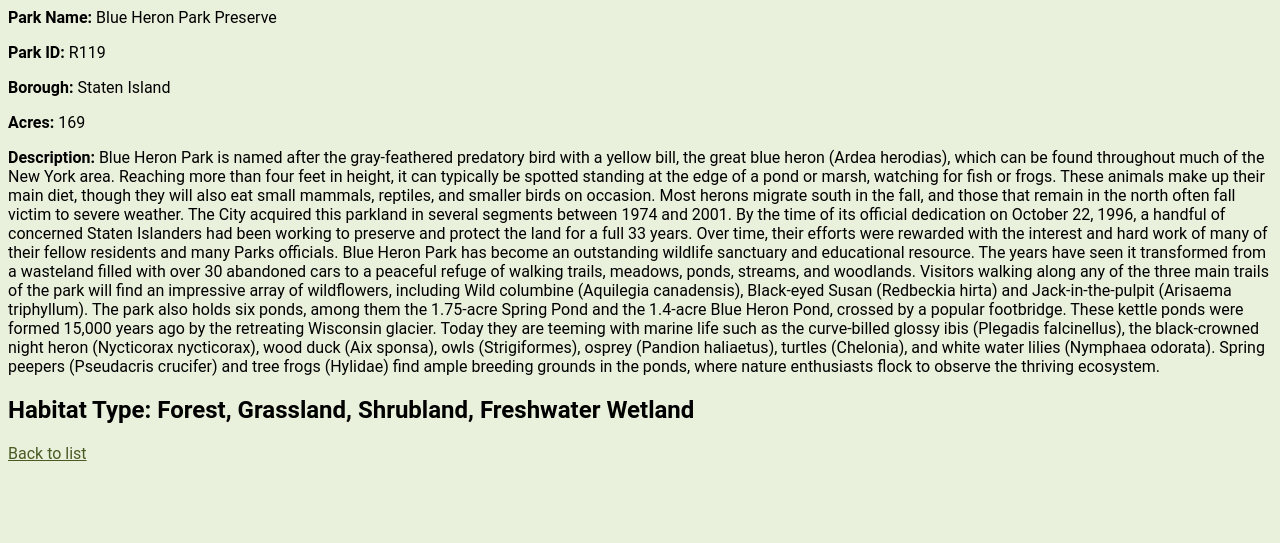
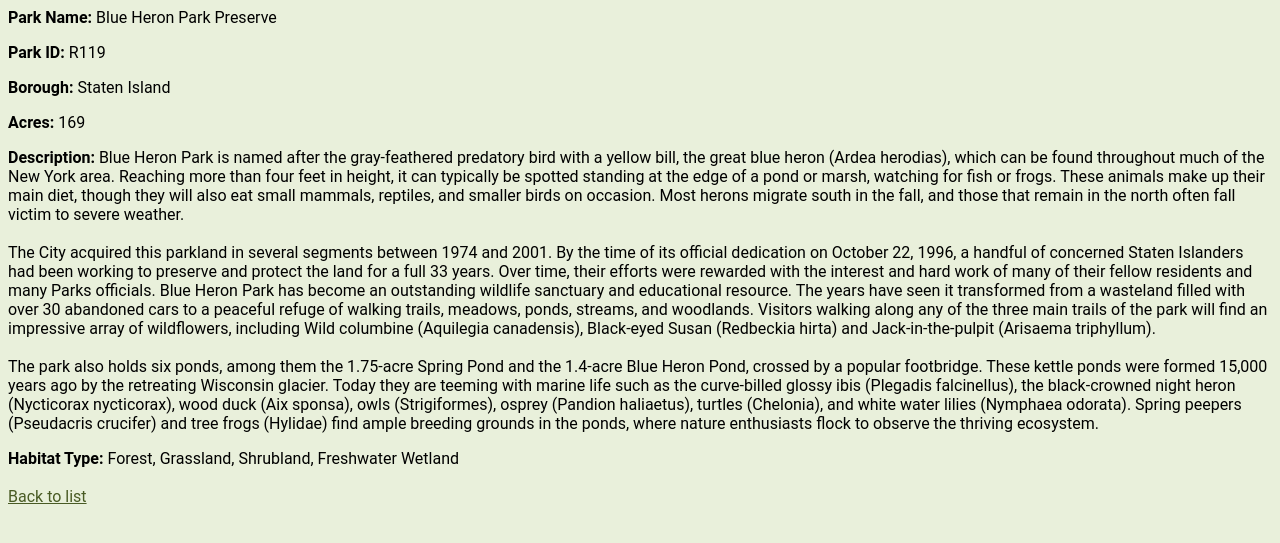
Before and after one commit to annabellamelvin/annabellamelvin.github.io, a Jekyll site: the page Nature_Preserves/parks/R119_169.html, which Jekyll copies as it is, in a window 1280 px wide. Shown: the top 543 px of the page. Built offline with Jekyll 4.4.1, drawn with Linux system fonts in a browser that asks for light colours; part of the change alters nothing that is shown.

```diff
--- a/Nature_Preserves/parks/R119_169.html
+++ b/Nature_Preserves/parks/R119_169.html
@@ -19,8 +19,7 @@
          at the edge of a pond or marsh, watching for fish or frogs. These animals make up
          their main diet, though they will also eat small mammals, reptiles, and smaller birds
          on occasion. Most herons migrate south in the fall, and those that remain in the north
-         often fall victim to severe weather.                        &#xD;
-         &#xD;
+         often fall victim to severe weather. <br/><br/>
          The City acquired this parkland in several segments between 1974 and 2001. By the
          time of its official dedication on October 22, 1996, a handful of concerned Staten
          Islanders had been working to preserve and protect the land for a full 33 years. Over
@@ -31,8 +30,7 @@
          meadows, ponds, streams, and woodlands. Visitors walking along any of the three main
          trails of the park will find an impressive array of wildflowers, including Wild columbine
          (Aquilegia canadensis), Black-eyed Susan (Redbeckia hirta) and Jack-in-the-pulpit
-         (Arisaema triphyllum). &#xD;
-         &#xD;
+         (Arisaema triphyllum).<br/><br/>
          The park also holds six ponds, among them the 1.75-acre Spring Pond and the 1.4-acre
          Blue Heron Pond, crossed by a popular footbridge. These kettle ponds were formed 15,000
          years ago by the retreating Wisconsin glacier. Today they are teeming with marine
@@ -42,6 +40,6 @@
          Spring peepers (Pseudacris crucifer) and tree frogs (Hylidae) find ample breeding
          grounds in the ponds, where nature enthusiasts flock to observe the thriving ecosystem.
       </p>
-      <h2><b>Habitat Type: </b>Forest, Grassland, Shrubland, Freshwater Wetland
+      <p><b>Habitat Type: </b>Forest, Grassland, Shrubland, Freshwater Wetland<br/><br/>
       </h2><a href="https://annabellamelvin.github.io/Nature_Preserves/Parks.html">Back to list</a></body>
 </html>
```
